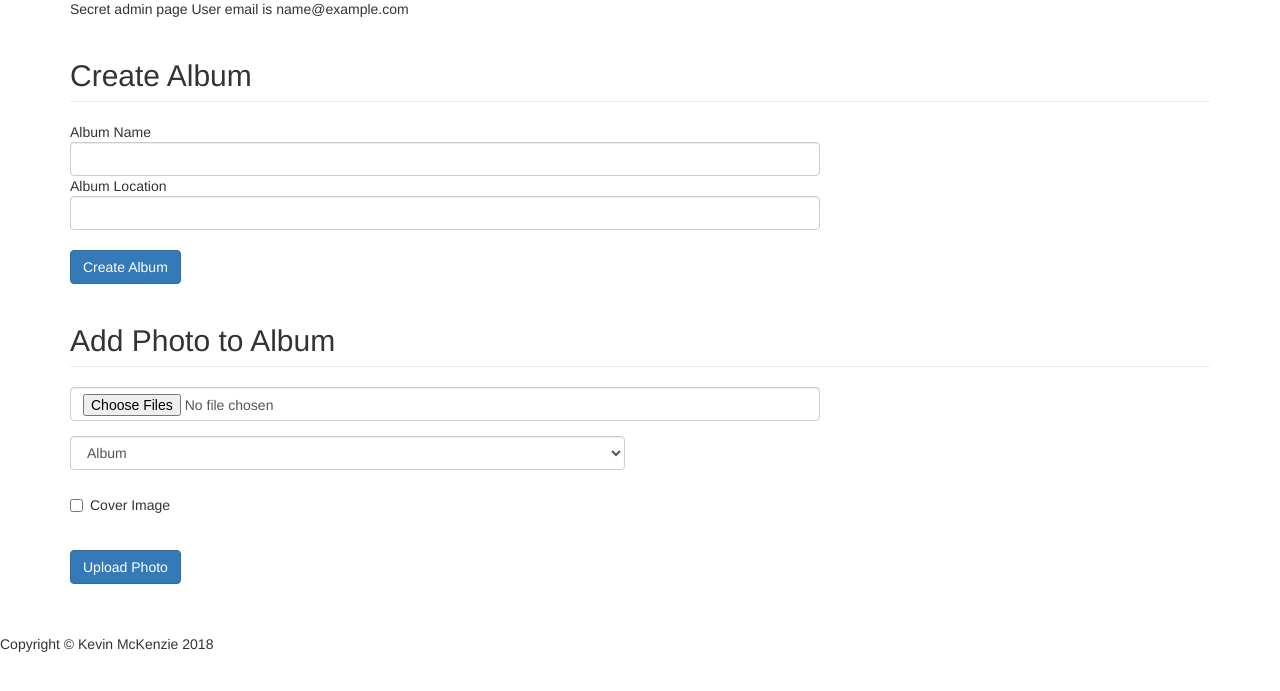
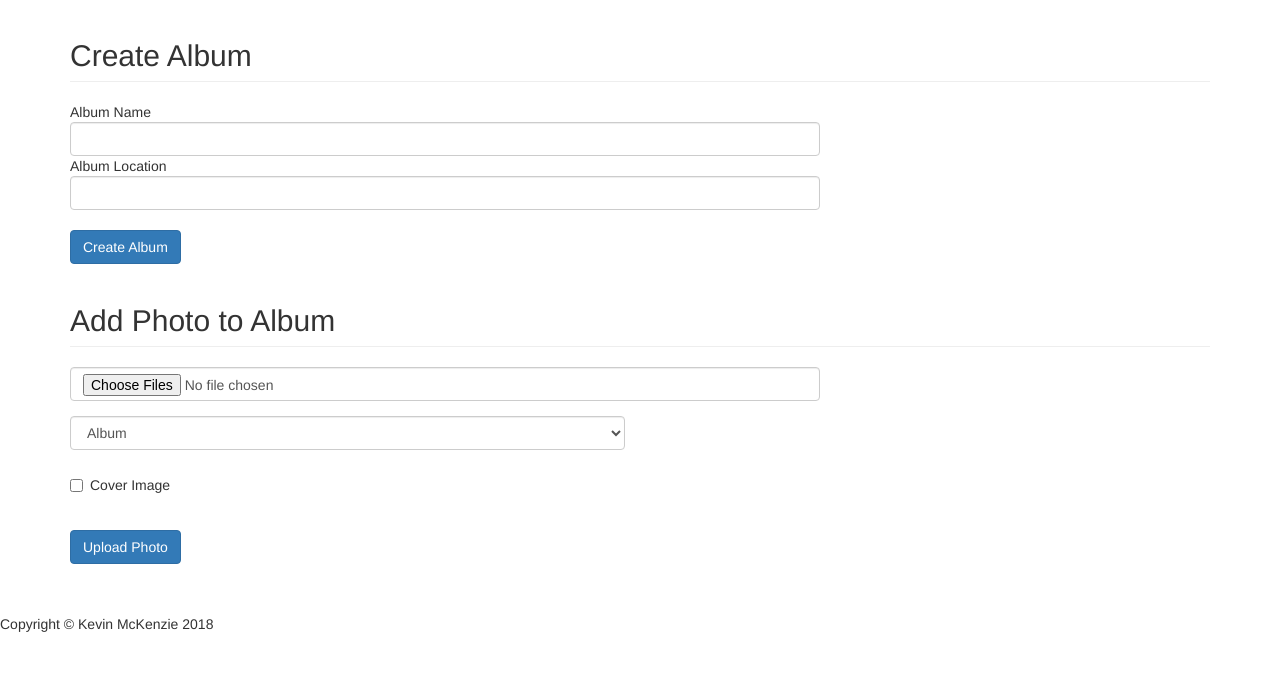
Before and after one commit to kjtmckenzie/kjtmckenzie-home, a Flask app: template templates/admin.html in a window 1280 px wide. Shown: the part 51-742 px from the top of the page. Run offline with Flask 2, Linux system fonts and the light colour scheme; the template is opened without the code that fills it: most values are stand-ins (such as "Sample title", 1, 10 or a date in 2020); data that the repository does not hold is empty; some libraries are stand-ins or nearby versions.

Commit message:
removed debug message

```diff
--- a/templates/admin.html
+++ b/templates/admin.html
@@ -3,11 +3,6 @@
 {% block content %}
 
     <div class="container">
-
-
-        Secret admin page
-        User email is {{ context.user_email }}
-
 
         <!-- Features Section -->
         <div class="row">
```
